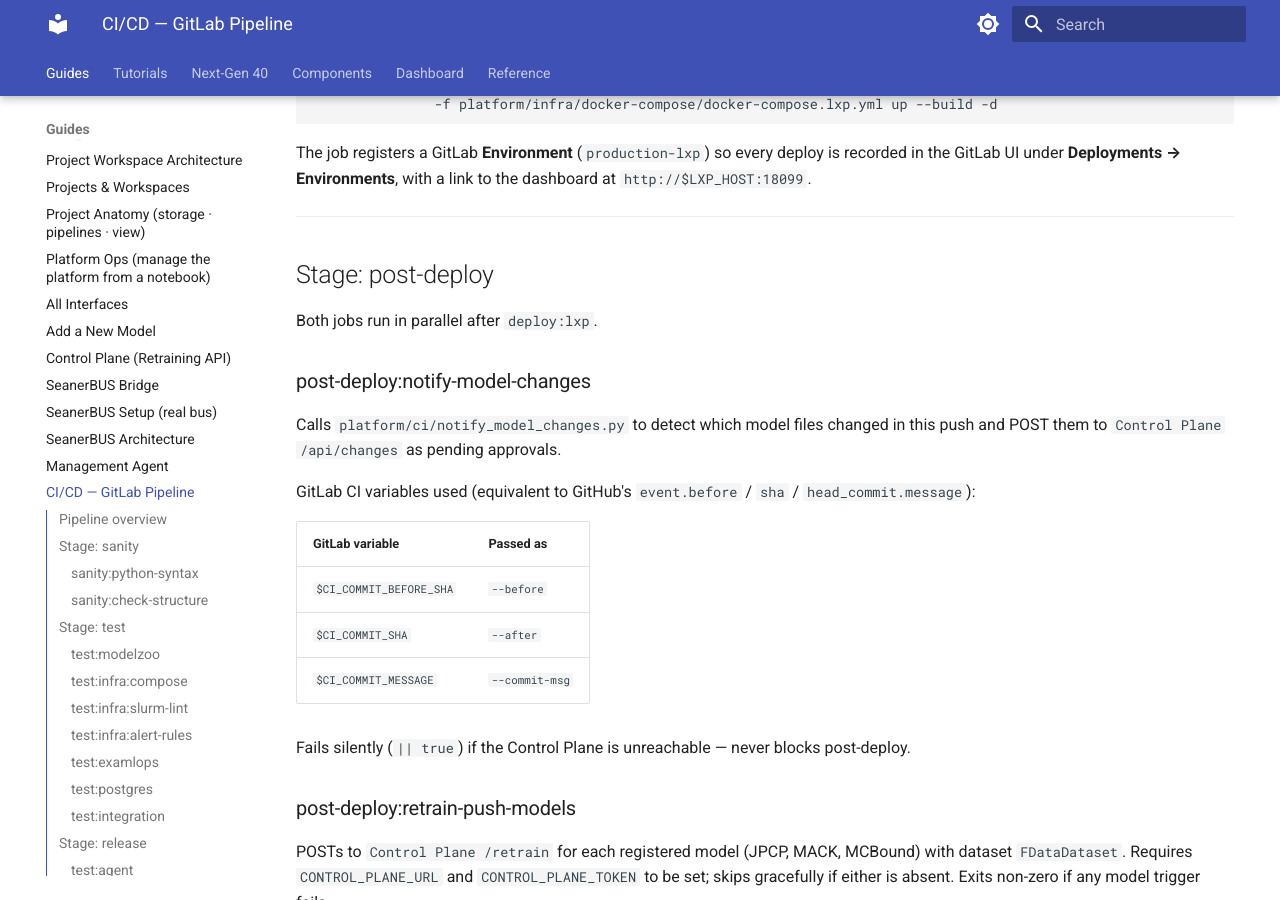
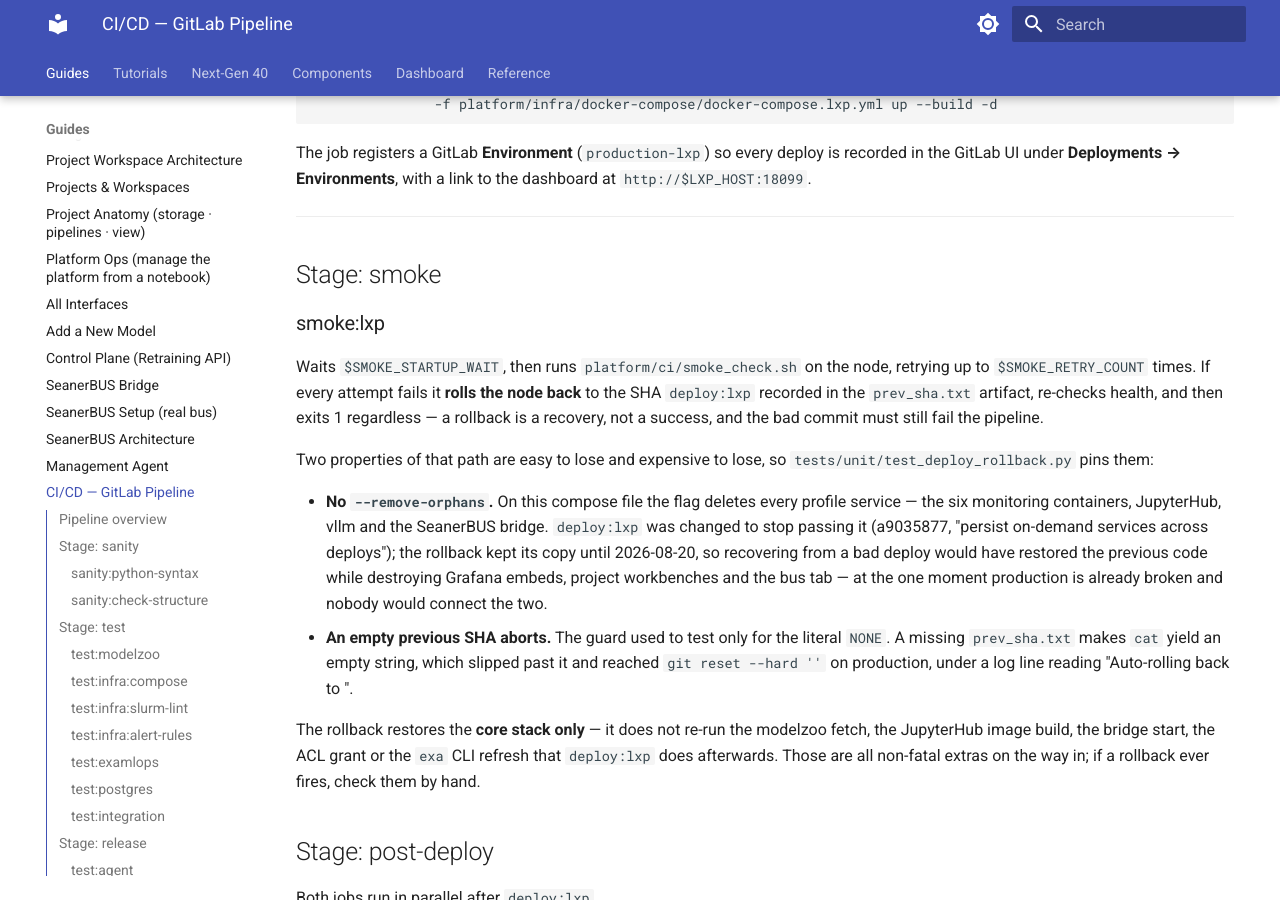
Before and after one commit to MSKazemi/ExaMLOps, an MkDocs documentation site: the page built from docs/guides/cicd.md, in a window 1280 px wide and 900 px high, scrolled down 7323 px. Built offline with MkDocs 1.6.1 and Material for MkDocs 9.7.7, drawn with Linux system fonts in a browser that asks for light colours.

Commit message:
fix(deploy): the auto-rollback destroyed what the deploy was fixed to preserve
`deploy:lxp` deliberately does not pass `--remove-orphans`. On this compose file the
flag deletes every profile service -- the six monitoring containers, JupyterHub, vllm
and the SeanerBUS bridge -- which is what a9035877 ("persist on-demand services across
deploys") was written to stop, and the deploy carries a NOTE saying exactly that.

The rollback in `smoke:lxp`, forty lines further down, kept its copy of the flag. So
recovering from a bad deploy would have restored the previous code while silently
breaking Grafana embeds, project workbenches and the bus tab -- at the one moment
production is already broken and nobody would connect the missing services to a
rollback.

Same block: the "no previous SHA" guard tested only for the literal `NONE`. prev_sha.txt
is an artifact with `expire_in: 1 hour`; if it is ever absent, `cat` yields an empty
string, the guard misses, and the rollback reaches `git reset --hard ''` on production
under a log line reading "Auto-rolling back to ". Now `-z` is checked too.

tests/unit/test_deploy_rollback.py pins both, plus the trailing `exit 1` that keeps a
rolled-back deploy a pipeline failure. It ignores whole-line shell comments, so the
deploy's own NOTE -- which quotes the forbidden flag -- is not mistaken for the offence.

The rollback path is now documented in docs/guides/cicd.md; it never was. Noted there:
a rollback restores the core stack only, not the modelzoo fetch, JupyterHub image,
bridge, ACLs or exa CLI refresh the deploy does afterwards.

```diff
--- a/docs/guides/cicd.md
+++ b/docs/guides/cicd.md
@@ -294,6 +294,34 @@
 
 ---
 
+## Stage: smoke
+
+### smoke:lxp
+
+Waits `$SMOKE_STARTUP_WAIT`, then runs `platform/ci/smoke_check.sh` on the node, retrying up to
+`$SMOKE_RETRY_COUNT` times. If every attempt fails it **rolls the node back** to the SHA
+`deploy:lxp` recorded in the `prev_sha.txt` artifact, re-checks health, and then exits 1 regardless
+— a rollback is a recovery, not a success, and the bad commit must still fail the pipeline.
+
+Two properties of that path are easy to lose and expensive to lose, so
+`tests/unit/test_deploy_rollback.py` pins them:
+
+* **No `--remove-orphans`.** On this compose file the flag deletes every profile service — the six
+  monitoring containers, JupyterHub, vllm and the SeanerBUS bridge. `deploy:lxp` was changed to
+  stop passing it (a9035877, "persist on-demand services across deploys"); the rollback kept its
+  copy until 2026-08-20, so recovering from a bad deploy would have restored the previous code
+  while destroying Grafana embeds, project workbenches and the bus tab — at the one moment
+  production is already broken and nobody would connect the two.
+* **An empty previous SHA aborts.** The guard used to test only for the literal `NONE`. A missing
+  `prev_sha.txt` makes `cat` yield an empty string, which slipped past it and reached
+  `git reset --hard ''` on production, under a log line reading "Auto-rolling back to ".
+
+The rollback restores the **core stack only** — it does not re-run the modelzoo fetch, the
+JupyterHub image build, the bridge start, the ACL grant or the `exa` CLI refresh that `deploy:lxp`
+does afterwards. Those are all non-fatal extras on the way in; if a rollback ever fires, check them
+by hand.
+
+
 ## Stage: post-deploy
 
 Both jobs run in parallel after `deploy:lxp`.
```
Also changed, not shown: .gitlab-ci.yml (+11 -2 lines), 1 other file.
